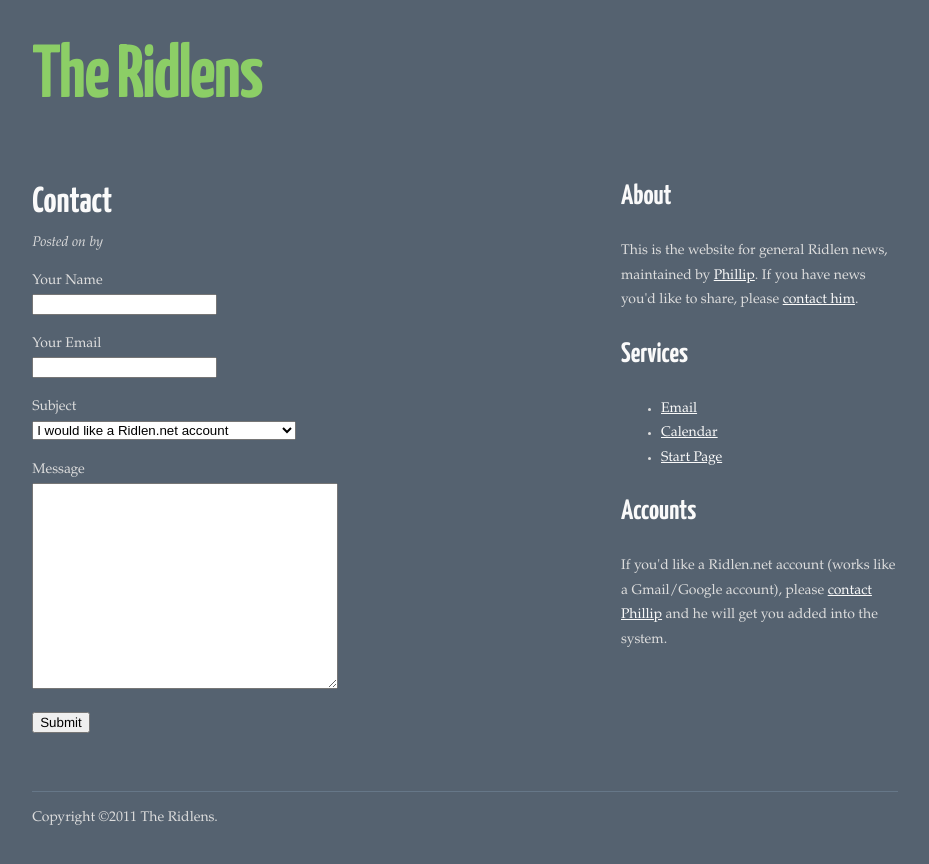
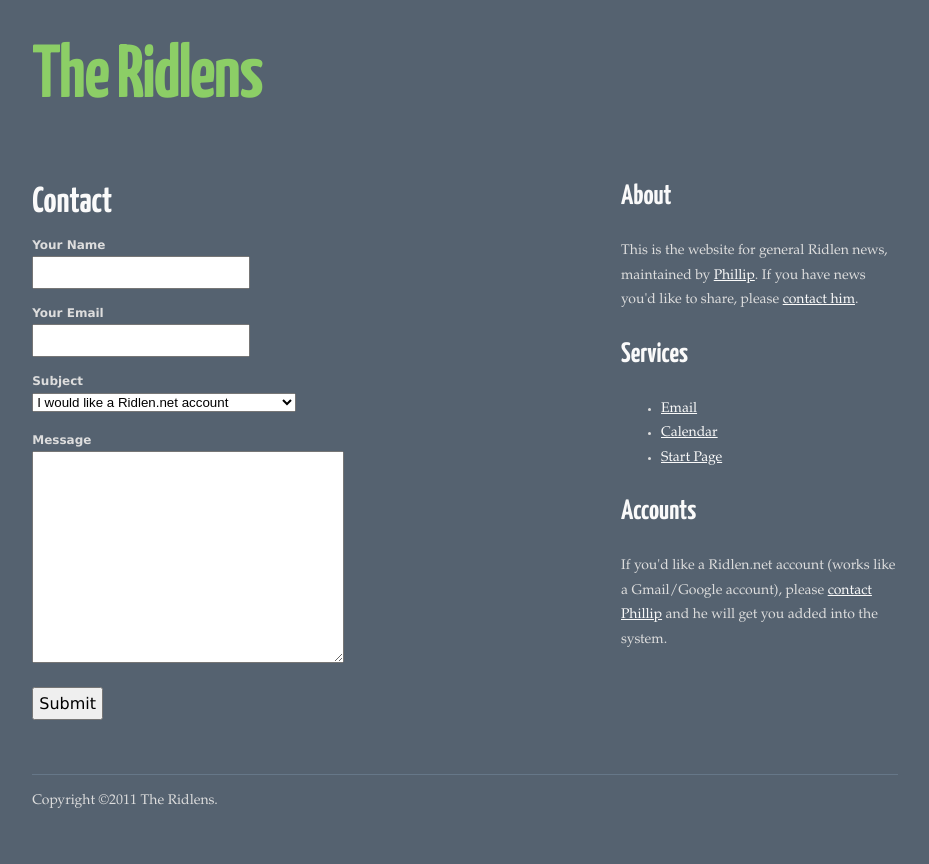
Before and after one commit to spatula/ridlen.net, a Jekyll site: the page built from contact.html, in a window 1280 px wide. Shown: the top 864 px of the page, without its empty margins (175-1104 px from the left). Built offline with Jekyll 4.4.1, drawn with Linux system fonts in a browser that asks for light colours.

Commit message:
updating some more stuffz

```diff
--- /dev/null
+++ b/_layouts/page.html
@@ -0,0 +1,7 @@
+---
+layout: default
+---
+<article>
+  <h2><a href="{{ page.permalink }}">{{ page.title }}</a></h2>
+  {{ content }}
+</article>
--- a/contact.html
+++ b/contact.html
@@ -1,5 +1,5 @@
 ---
-layout: post
+layout: page
 title: Contact
 permalink: /contact/index.html
 ---
--- a/css/ridlen.css
+++ b/css/ridlen.css
@@ -1,5 +1,5 @@
 @import url('960.css');
-@import url('http://fonts.googleapis.com/css?family=Yanone+Kaffeesatz:bold');
+@import url('http://fonts.googleapis.com/css?family=Yanone+Kaffeesatz:light,bold');
 
 body {
   background: #556270;
@@ -28,8 +28,13 @@ body {
     h3 { font-size: 28px; }
 
   form {}
-    input, textarea { font-family: 'Cabin', 'Helvetica', 'Arial', sans-serif;}
-    label { display: block; }
+    input, textarea, label {
+      font-family: 'Lucida Grande', 'Lucida Sans', 'Lucida Sans Unicode', sans-serif; }
+    input, textarea { font-size: 16px; padding: 5px; }
+    label {
+      font-size: 12px;
+      font-weight: bold;
+      display: block; }
     textarea#message {
       height: 200px;
       width: 300px; }
@@ -43,7 +48,9 @@ body {
   #main article:first-child { border-top: none; }
   #main article:last-child { border-bottom: none; }
     #main article h2 { margin-bottom: 10px;}
-    #main article time.posted { display: block; font-style: italic;}
+    #main article time.posted {
+      display: block;
+      font-style: italic; }
     #main article img { padding: 0 20px 20px 0; }
 
   footer {
--- a/thanks.html
+++ b/thanks.html
@@ -1,6 +1,6 @@
 ---
 title: Thank you
-layout: post
+layout: page
 permalink: /contact/thanks/index.html
 ---
 
```
